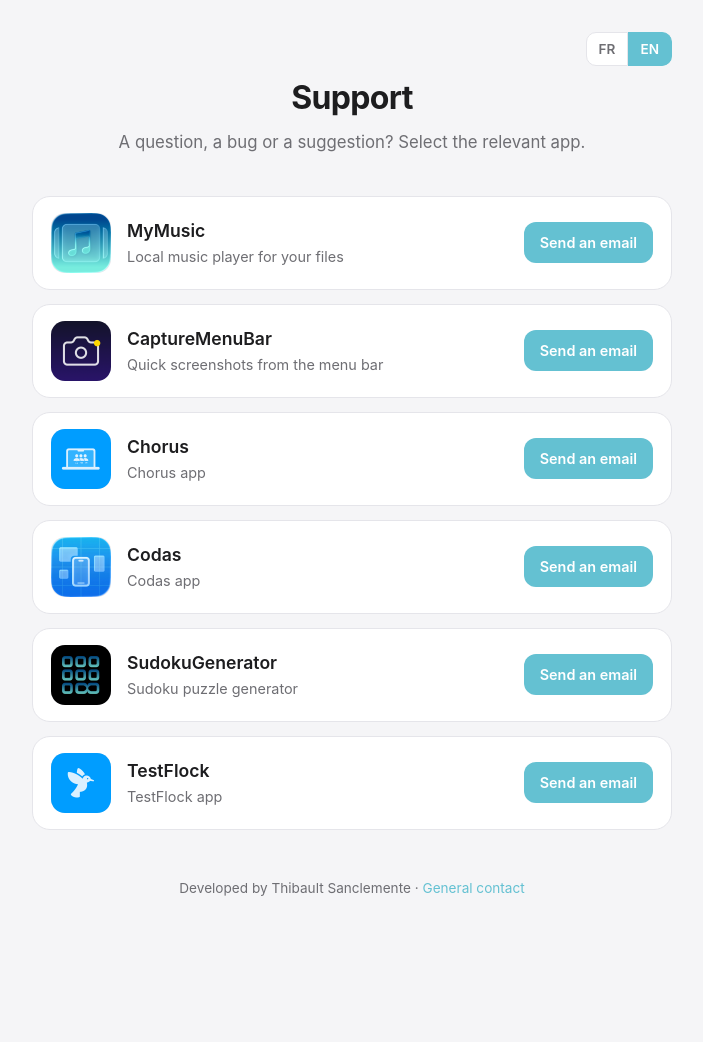
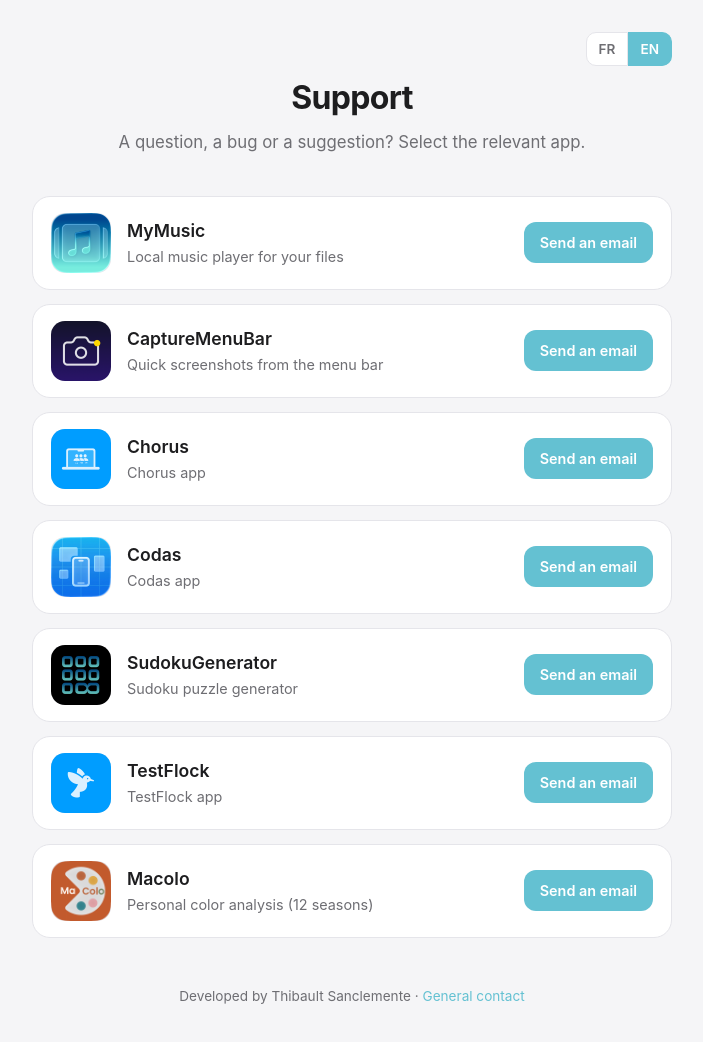
Before and after one commit to DevTipsy/app-support, a plain HTML site: page index.html in a window 1280 px wide. Shown: the whole page, without its empty margins (288-991 px from the left). Before the commit the page ends 962 px from the top, so only its background shows below. Drawn offline with Linux system fonts and the light colour scheme.

Commit message:
Ajout de Macolo à la page de support

```diff
--- a/index.html
+++ b/index.html
@@ -176,6 +176,13 @@
         <div class="app-info"><h2>TestFlock</h2><p></p></div>
       </div>
 
+      <div class="app-card" data-app="Macolo"
+           data-desc-fr="Analyse de colorimétrie personnelle (12 saisons)"
+           data-desc-en="Personal color analysis (12 seasons)">
+        <img class="app-icon" src="logos/macolo.png" alt="Macolo" onerror="this.style.background='var(--accent)'">
+        <div class="app-info"><h2>Macolo</h2><p></p></div>
+      </div>
+
     </div>
 
     <footer>
```
Also changed, not shown: logos/macolo.png (added).
